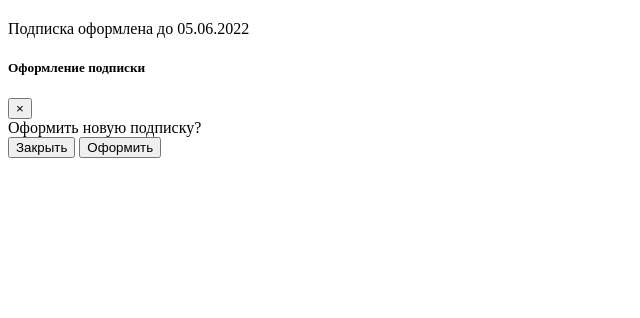
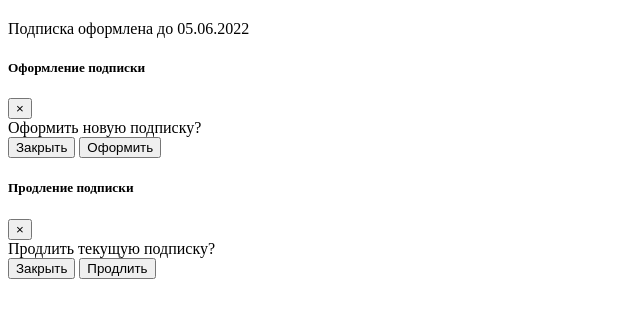
Before and after one commit to viktorbeznosov/symfony_diplom, a Symfony app: template templates/account/subscribe.html.twig in a window 1280 px wide. Shown: the part 159-477 px from the top of the page, without its empty margins (0-640 px from the left). Run offline with Twig, Linux system fonts and the light colour scheme; the template is opened without the code that fills it, so the values that code supplies are empty; some libraries are stand-ins or nearby versions.

Commit message:
dashboard Добавил продление истекшей подписки

```diff
--- a/src/Controller/AccountController.php
+++ b/src/Controller/AccountController.php
@@ -106,7 +106,8 @@
         $allSubscribes = $subscribeService->getAllSubscribes();
 
         return $this->render('account/subscribe.html.twig', [
-            'subscribes' => $allSubscribes
+            'subscribes' => $allSubscribes,
+            'subscribe_is_expired' => $subscribeService->userSubscribeIsExpired($security->getUser()),
         ]);
     }
 
--- a/templates/account/subscribe.html.twig
+++ b/templates/account/subscribe.html.twig
@@ -4,16 +4,22 @@
     <div id="page-content-wrapper">
 
         <div class="container-fluid">
-            <h1 class="mt-4">Подписка</h1>
+            <h1 class="mt-4">Подписка {{ subscribe_is_expired }}</h1>
             <div class="row">
 
                 <div class="col-xl-8">
+                    {% if subscribe_is_expired %}
+                        <div class="alert alert-danger user-subscribe" role="alert">
+                            Подписка истекла
+                        </div>
+                    {% else %}
                         <div class="alert alert-success user-subscribe" role="alert">
                             Подписка {{ app.user.subscribe.code | upper }}
                             {% if app.user.subscribe.code != 'free' %}
                                 оформлена до {{ app.user.subscribeIssuedTill | date('d.m.Y')}}
                             {% endif %}
                         </div>
+                    {% endif %}
                     <section class="pricing py-2 row">
                         <div class="container">
                             <div class="row subscribes">
@@ -34,7 +40,19 @@
                                                     {% endfor %}
                                                 </ul>
                                                 {% if (subscribe.current is defined) %}
-                                                    <a href="#" class="btn btn-block btn-secondary text-uppercase current" disabled>Текущий уровень</a>
+                                                    {% if subscribe_is_expired %}
+                                                        <a
+                                                            href="javascript:void(0)"
+                                                            class="btn btn-block btn-warning text-uppercase subscribe-current"
+                                                            disabled
+                                                            data-bs-toggle="modal"
+                                                            data-bs-target="#prolongateSubscribeModal"
+                                                        >
+                                                            Продлить подписку
+                                                        </a>
+                                                    {% else %}
+                                                        <a href="javascript:void(0)" class="btn btn-block btn-secondary text-uppercase subscribe-current" disabled>Текущий уровень</a>
+                                                    {% endif %}
                                                 {% endif %}
                                                 {% if (subscribe.can_issue is defined) %}
                                                     <a
@@ -78,4 +96,24 @@
             </div>
         </div>
     </div>
+
+    <div class="modal fade" id="prolongateSubscribeModal" tabindex="-1" role="dialog" aria-labelledby="prolongateSubscribeModalLabel" aria-hidden="true">
+        <div class="modal-dialog" role="document">
+            <div class="modal-content">
+                <div class="modal-header">
+                    <h5 class="modal-title" id="issueSubscribeModalLabel">Продление подписки</h5>
+                    <button type="button" class="close" data-bs-dismiss="modal" aria-label="Close">
+                        <span aria-hidden="true">&times;</span>
+                    </button>
+                </div>
+                <div class="modal-body">
+                    Продлить текущую подписку?
+                </div>
+                <div class="modal-footer">
+                    <button type="button" class="btn btn-secondary" data-bs-dismiss="modal">Закрыть</button>
+                    <button type="button" class="btn btn-primary" id="prolongate-subscribe">Продлить</button>
+                </div>
+            </div>
+        </div>
+    </div>
 {% endblock %}
```
Also changed, not shown: assets/site.js (+21 -4 lines), src/Controller/SubscribeController.php (+15 -1 lines), src/Services/SubscribeService.php (+48 -8 lines). Lines whose indentation alone changed are shown as unchanged.
